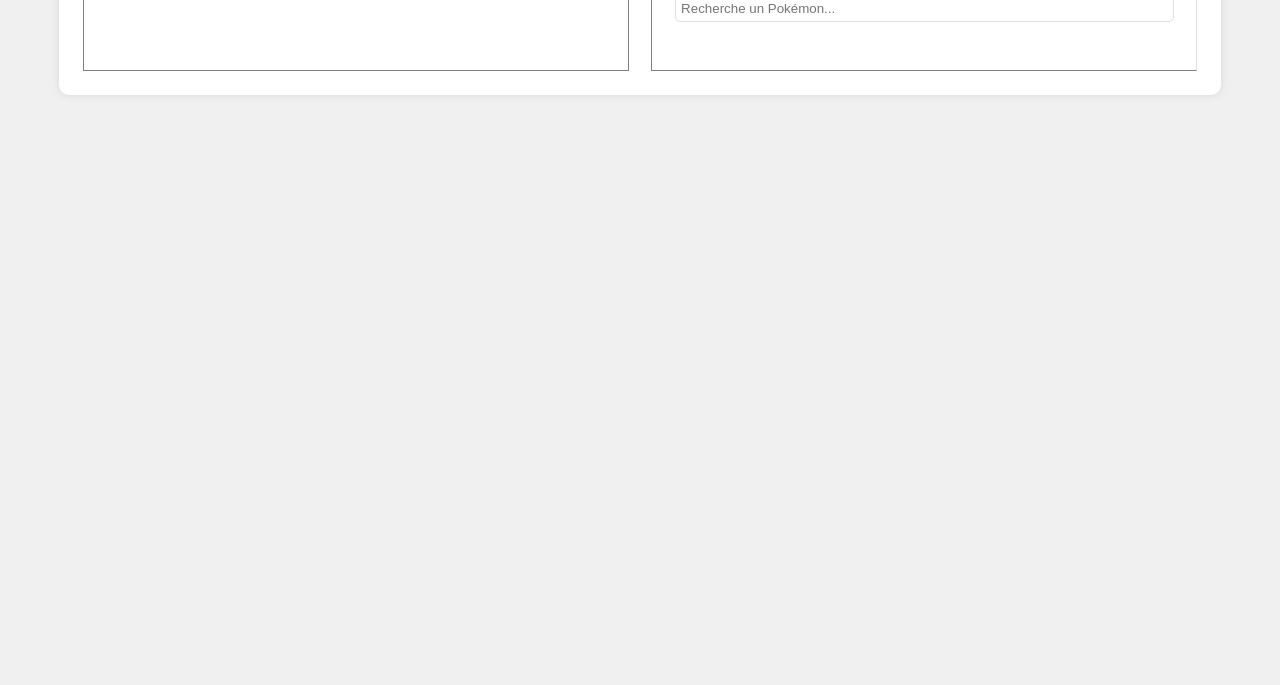
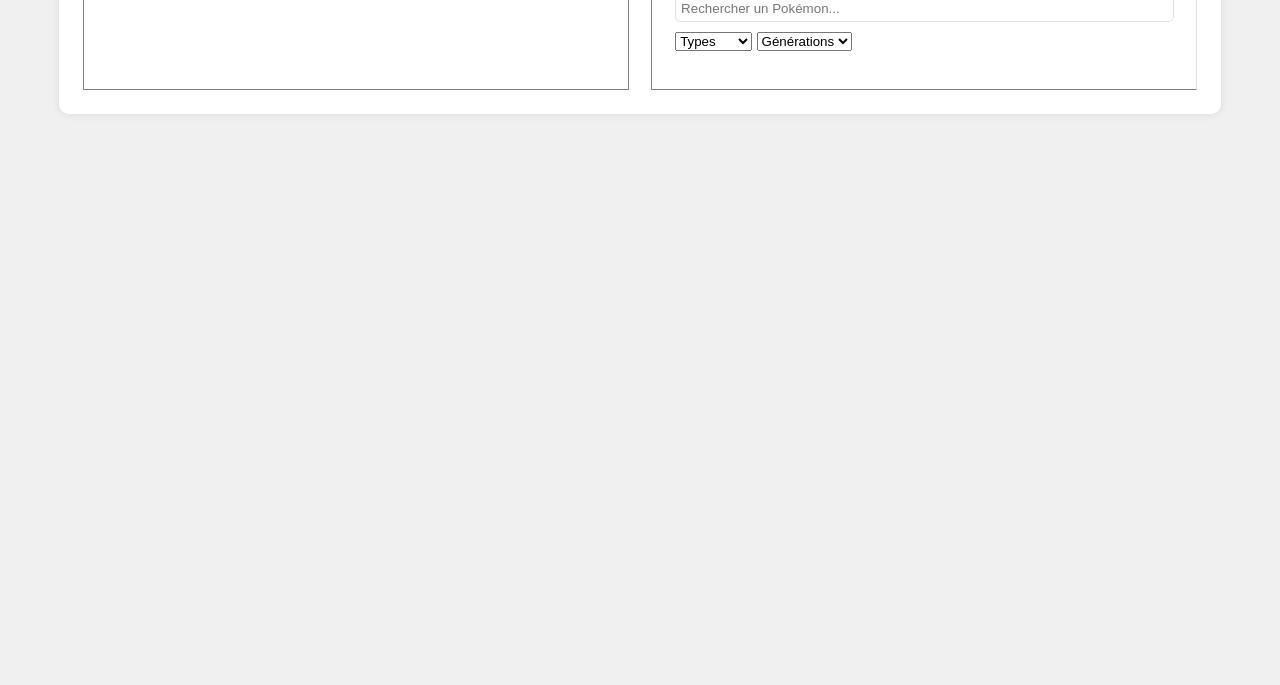
Before and after one commit to Weldarn/Api-pokedex, a plain HTML site: page index.html in a window 1280 px wide. Shown: the part 115-800 px from the top of the page. Drawn offline with Linux system fonts and the light colour scheme; no server answers.

Commit message:
Mise à jour du code + structuration

```diff
--- a/index.html
+++ b/index.html
@@ -17,7 +17,38 @@
         <div id="list" class="inner-container">
             <h1>Pokédex</h1>
             <!-- Barre de recherche qui appelle la fonction searchFunction -->
-            <input type="text" id="searchBar" onkeyup="searchFunction()" placeholder="Recherche un Pokémon...">
+            <input type="text" id="searchBar" onkeyup="searchFunction()" placeholder="Rechercher un Pokémon...">
+            <select id="typeFilter" onchange="filterByTypeFunction()">
+                <option value="">Types</option>
+                <option value="1">Combat</option>
+                <option value="2">Vol</option>
+                <option value="3">Poison</option>
+                <option value="4">Sol</option>
+                <option value="5">Roche</option>
+                <option value="6">Insecte</option>
+                <option value="7">Spectre</option>
+                <option value="8">Acier</option>
+                <option value="9">Feu</option>
+                <option value="10">Eau</option>
+                <option value="11">Plante</option>
+                <option value="12">Electrik</option>
+                <option value="13">Psy</option>
+                <option value="14">Glace</option>
+                <option value="15">Dragon</option>
+                <option value="16">Tenebres</option>
+            </select>
+            <select id="generationFilter" onchange="filterByGenerationFunction()">
+                <option value="0">Générations</option>
+                <option value="1">Première</option>
+                <option value="2">Deuxième</option>
+                <option value="3">Troisième</option>
+                <option value="4">Quatrième</option>
+                <option value="5">Cinquième</option>
+                <option value="6">Sixième</option>
+                <option value="7">Septième</option>
+                <option value="8">Huitième</option>
+                <option value="9">Neuvième</option>
+            </select>
             <!-- Zone où la liste des Pokémon sera affichée -->
             <ul id="pokedex"></ul>
         </div>
--- a/script.js
+++ b/script.js
@@ -1,41 +1,41 @@
+// Déclarations des variables globales :
+// pokedex et pokemonDetails sont les conteneurs HTML où seront affichés les Pokémon.
+// pokemonNameMap est un objet qui va stocker la correspondance entre le nom français et le nom anglais de chaque Pokémon.
 const pokedex = document.getElementById('pokedex');
 const pokemonDetails = document.getElementById('pokemon-details');
 const pokemonNameMap = {};
-/* Déclarations des variables globales :
-- pokedex et pokemonDetails sont les conteneurs HTML où seront affichés les Pokémon.
-- pokemonNameMap est un objet qui va stocker la correspondance entre le nom français et le nom anglais de chaque Pokémon. */
 
+// Fonction pour récupérer les données des Pokémon depuis l'API.
 const fetchPokemon = async () => {
-    /* Fonction pour récupérer les données des Pokémon depuis l'API. */
-    const url = `https://pokeapi.co/api/v2/pokemon?limit=150`;
+    // Appel de l'API pour récupérer la liste de Pokémon.
+    const url = `https://pokeapi.co/api/v2/pokemon?limit=1008`;
     const res = await fetch(url);
-    /* Appel de l'API pour récupérer la liste de Pokémon. */
+    // Conversion de la réponse en JSON.
     const data = await res.json();
-    /* Conversion de la réponse en JSON. */
     const promises = data.results.map(async (result, index) => {
+        // Pour chaque Pokémon, appel de l'API pour récupérer les données spécifiques de l'espèce.
         const res = await fetch(`https://pokeapi.co/api/v2/pokemon-species/${index + 1}`);
-        /* Pour chaque Pokémon, appel de l'API pour récupérer les données spécifiques de l'espèce. */
         const pokemonSpeciesData = await res.json();
+        // Récupération du nom français du Pokémon.
         const frenchName = pokemonSpeciesData.names.find(name => name.language.name === "fr").name;
-        /* Récupération du nom français du Pokémon. */
+        // Ajout du nom français et du nom anglais à l'objet pokemonNameMap.
         pokemonNameMap[frenchName] = result.name;
-        /* Ajout du nom français et du nom anglais à l'objet pokemonNameMap. */
+
         return {
+            // Création d'un objet pour chaque Pokémon avec toutes ses données, y compris l'URL de l'image.
             ...result,
             id: index + 1,
             name: frenchName,
             image: `https://raw.githubusercontent.com/PokeAPI/sprites/master/sprites/pokemon/${index + 1}.png`,
-            /* Création d'un objet pour chaque Pokémon avec toutes ses données, y compris l'URL de l'image. */
         };
     });
     const pokemon = await Promise.all(promises);
-    /* Attente que toutes les promesses soient résolues. */
+    // Appel de la fonction displayPokemon pour afficher les Pokémon.
     displayPokemon(pokemon);
-    /* Appel de la fonction displayPokemon pour afficher les Pokémon. */
 };
 
+// Fonction pour afficher les Pokémon.
 const displayPokemon = (pokemon) => {
-    /* Fonction pour afficher les Pokémon. */
     const pokemonHTMLString = pokemon.map(
         (pokeman) => `
         <li class="card" onclick="displayDetails(${pokeman.id})">
@@ -44,50 +44,52 @@ const displayPokemon = (pokemon) => {
             <p class="pokemon-number">N°${pokeman.id}</p>
         </li>`
     ).join('');
+    // Création d'une chaîne de caractères HTML pour chaque Pokémon, puis affectation de cette chaîne au conteneur pokedex.
     pokedex.innerHTML = pokemonHTMLString;
-    /* Création d'une chaîne de caractères HTML pour chaque Pokémon, puis affectation de cette chaîne au conteneur pokedex. */
 };
 
+// Fonction pour afficher les détails d'un Pokémon spécifique.
 const displayDetails = async (pokemonId) => {
-    /* Fonction pour afficher les détails d'un Pokémon spécifique. */
+    // Appel de l'API pour récupérer les données du Pokémon spécifique.
     const res = await fetch(`https://pokeapi.co/api/v2/pokemon/${pokemonId}`);
-    /* Appel de l'API pour récupérer les données du Pokémon spécifique. */
     const pokeman = await res.json();
     const resSpecies = await fetch(`https://pokeapi.co/api/v2/pokemon-species/${pokemonId}`);
     const pokemanSpecies = await resSpecies.json();
+    // Récupération du nom français du Pokémon.
     const frenchName = pokemanSpecies.names.find(name => name.language.name === "fr").name;
-    /* Récupération du nom français du Pokémon. */
+
+    // Récupération des statistiques du Pokémon
+    const stats = pokeman.stats.map(stat => `${stat.stat.name}: ${stat.base_stat}`).join('<br>');
+
+    // Création d'une chaîne de caractères HTML pour le Pokémon spécifique, puis affectation de cette chaîne au conteneur pokemonDetails.
     pokemonDetails.innerHTML = `
         <h2>${frenchName}</h2>
         <img src="${pokeman.sprites.front_default}"/>
-        <p>Type: ${pokeman.types.map(typeInfo => typeInfo.type.name).join(', ')}</p>
-        <p>Hauteur: ${pokeman.height / 10} m</p>
-        <p>Poids: ${pokeman.weight / 10} kg</p>
-    `
-    /* Création d'une chaîne de caractères HTML pour le Pokémon spécifique, puis affectation de cette chaîne au conteneur pokemonDetails. */
+        <p>${stats}</p>
+    `;
 };
 
+// Appel de la fonction fetchPokemon au chargement du script.
 fetchPokemon();
-/* Appel de la fonction fetchPokemon au chargement du script. */
 
+// Fonction pour rechercher des Pokémon en fonction du nom ou du numéro.
 function searchFunction() {
-    /* Fonction pour rechercher des Pokémon en fonction du nom ou du numéro. */
+    // Récupération de la valeur de la barre de recherche, de la liste de Pokémon et de chaque élément de la liste.
     let input, filter, ul, li, i, txtValueName, txtValueNumber;
     input = document.getElementById('searchBar');
     filter = input.value.toUpperCase();
     ul = document.getElementById('pokedex');
     li = ul.getElementsByTagName('li');
-    /* Récupération de la valeur de la barre de recherche, de la liste de Pokémon et de chaque élément de la liste. */
 
     for (i = 0; i < li.length; i++) {
+        // Récupération du nom et du numéro du Pokémon.
         txtValueName = li[i].getElementsByClassName('pokemon-name')[0].innerText;
         txtValueNumber = li[i].getElementsByClassName('pokemon-number')[0].innerText;
-        /* Récupération du nom et du numéro du Pokémon. */
+
+        // Si le nom ou le numéro du Pokémon contient le texte recherché, afficher l'élément de la liste.
         if (txtValueName.toUpperCase().indexOf(filter) > -1 || txtValueNumber.toUpperCase().indexOf(filter) > -1) {
-            /* Si le nom ou le numéro du Pokémon contient le texte recherché, afficher l'élément de la liste. */
             li[i].style.display = '';
         } else {
-            /* Sinon, masquer l'élément de la liste. */
             li[i].style.display = 'none';
         }
     }
```
